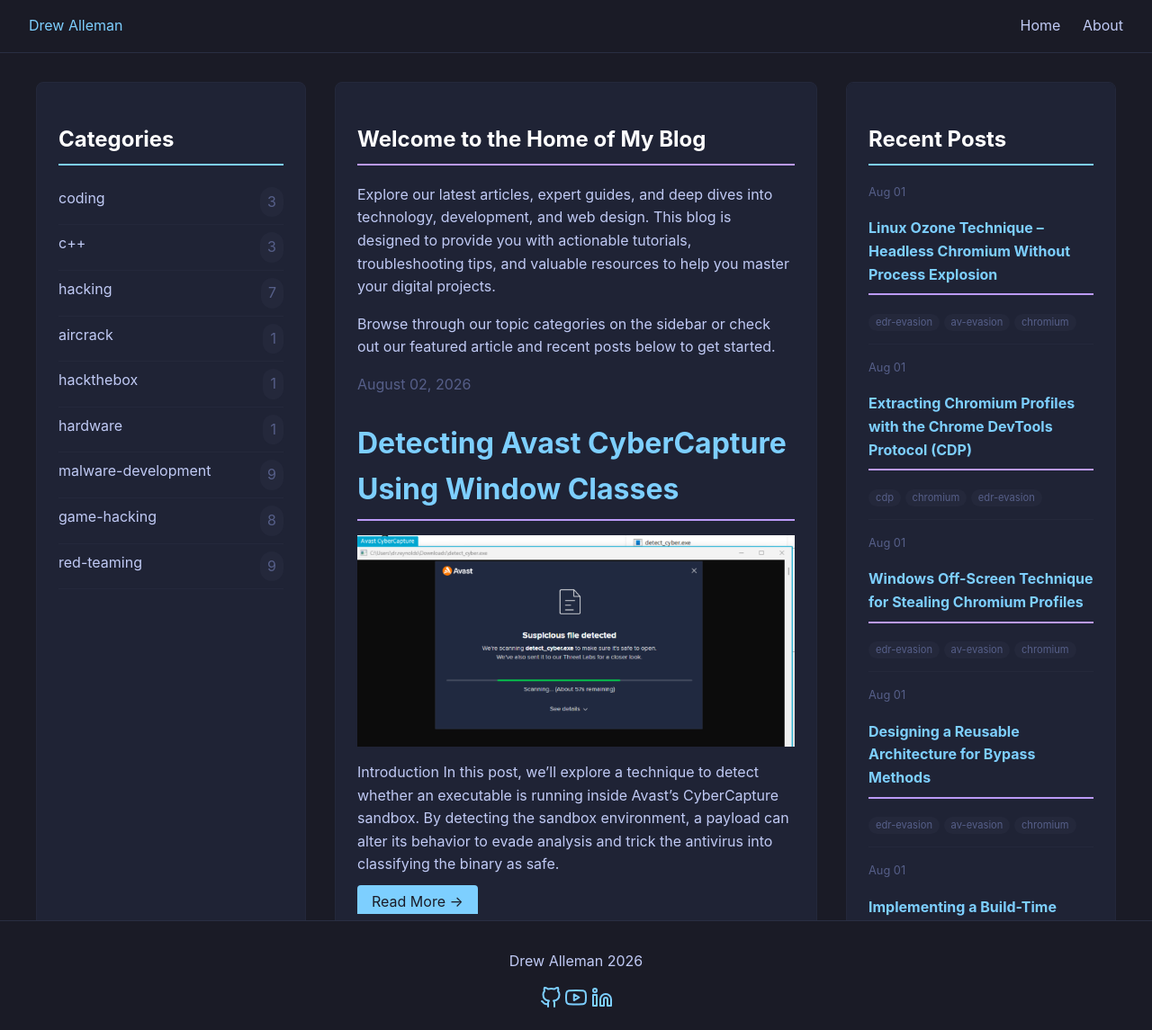
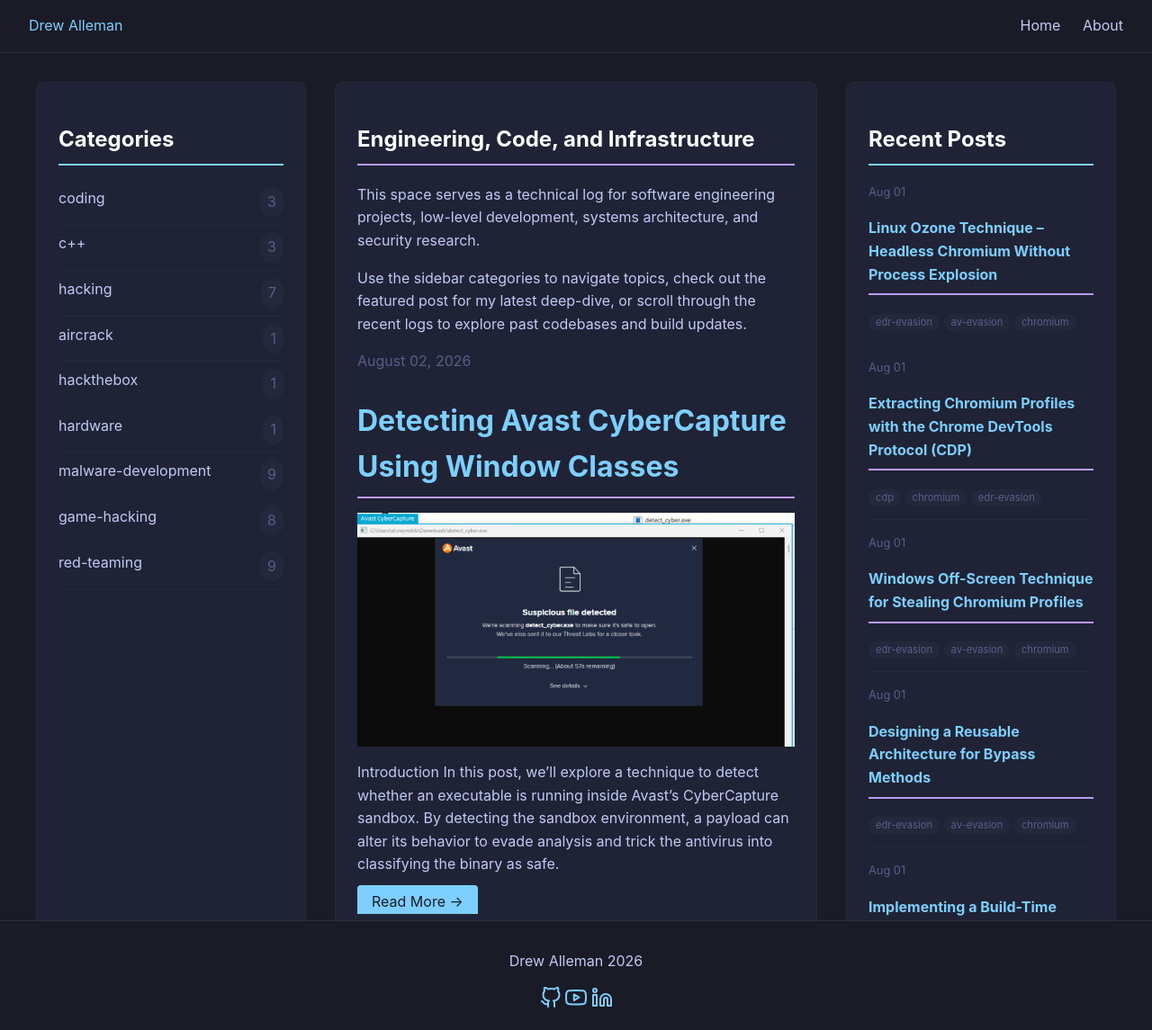
Before and after one commit to Drew-Alleman/drewalleman.xyz, a Jekyll site: the page built from index.markdown, in a window 1280 px wide. Shown: the whole page at 90% size. Built offline with Jekyll 4.4.1, drawn with Linux system fonts in a browser that asks for light colours.

Commit message:
customized message

```diff
--- a/_layouts/customhome.html
+++ b/_layouts/customhome.html
@@ -18,11 +18,10 @@
 
     <!-- Main Content Area -->
     <section class="main-content">
-        <!-- SEO Intro Block: Fixes word count, paragraph count, and H1/Title matching -->
         <header class="home-intro">
-            <h1>Welcome to the Home of My Blog</h1>
-            <p>Explore our latest articles, expert guides, and deep dives into technology, development, and web design. This blog is designed to provide you with actionable tutorials, troubleshooting tips, and valuable resources to help you master your digital projects.</p>
-            <p>Browse through our topic categories on the sidebar or check out our featured article and recent posts below to get started.</p>
+            <h1>Engineering, Code, and Infrastructure</h1>
+            <p>This space serves as a technical log for software engineering projects, low-level development, systems architecture, and security research.</p>
+            <p>Use the sidebar categories to navigate topics, check out the featured post for my latest deep-dive, or scroll through the recent logs to explore past codebases and build updates.</p>
         </header>
 
         {% assign latest_post = site.posts.first %}
```
